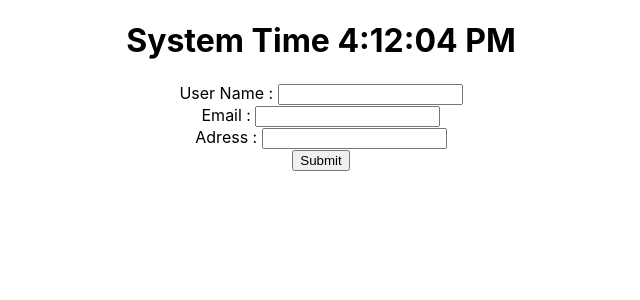
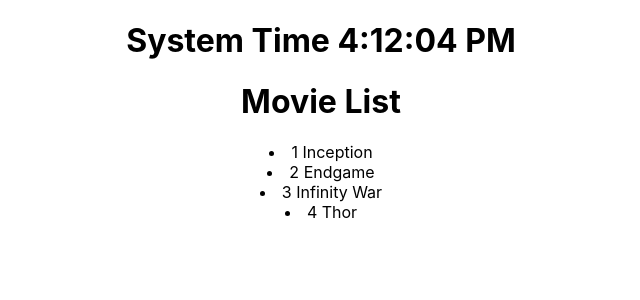
Before and after one commit to kalam714/react-basic, a React (Create React App) app: page / in a window 1280 px wide. Shown: the top 300 px of the page, without its empty margins (319-959 px from the left). Built offline with nearby package versions, Linux system fonts and the light colour scheme.

Commit message:
form validation,error showing,select option,list

```diff
--- a/src/App.js
+++ b/src/App.js
@@ -34,11 +34,18 @@ import './App.css';
 
 // export default App;
  class App extends React.Component{
-   state = {
-     username:'',
-     email:'',
-     adress:'',
-   }
+  //  state = {
+  //   //  username:'',
+  //   //  email:'',
+  //   //  adress:'',
+  //   email:'',
+  //   password:'',
+  //   error:'',
+  //   errorEmail:'',
+  //   errorPassword:'',
+  //   desc:'',
+  //   kdrama:''
+  //  }
   //  textGen = (e)=>{
   //    let value = e.target.value
   //    this.setState({text:value})
@@ -54,24 +61,50 @@ import './App.css';
   //   console.log(this.state.text)
   // }
 
-  textGen =(e)=>{
-    let val= e.target.name
-    let tarValue=e.target.value
-    this.setState({[val]:tarValue})
+  // textGen =(e)=>{
+  //   let val= e.target.name
+  //   let tarValue=e.target.value
+  //   this.setState({[val]:tarValue})
 
-  }
+  // } *multiple
+
+  // validate(){
+  //   if(!this.state.email>0 && !this.state.password>0){
+  //     this.setState({error:'Email and Password fields cannot be empty'})
+
+  //   } else if(!this.state.email >0){
+  //     this.setState({emailError:'Email field cannot be empty'})
+  //   }else if(!this.state.password >0){
+  //     this.setState({passwordError:'Password field cannot be empty'})
+  //   }else{
+  //     return true
+  //   }
+  // }
+
+  // formSubmit = (e)=>{
+  //   e.preventDefault()
+  //   if(this.validate()){
+  //     alert('login information matched with database')
+
+  //   }
+  // }
   render(){
+    const movies=['Inception','Endgame','Infinity War','Thor']
+    const names=movies.map((name,id)=>{
+      return <li>{id+1} {name}</li>
+    })
+
     return (
       <div className="App">
         <h1>System Time {new Date().toLocaleTimeString()}</h1>
         {/* <h4>{this.state.text}</h4> */}
         {/* <form onSubmit={this.textSubmit}> */}
 
-        <h5>{this.state.username}</h5>
+        {/* <h5>{this.state.username}</h5>
         <h5>{this.state.email}</h5>
 
-        <h5>{this.state.address}</h5>
-
+        <h5>{this.state.address}</h5> */}
+{/*
         <form>
         <div class='form-group'>
           <label>User Name : </label>
@@ -86,7 +119,39 @@ import './App.css';
            <button class='btn btn-primary' type='submit'>Submit</button>
 
         </div>
+        </form> */}
+
+{/* <h5>{this.state.email}</h5>
+<h5>{this.state.password}</h5> */}
+{/* <h2> Login System </h2>
+
+        <form onSubmit={this.formSubmit}>
+          <strong style={{color:'red'}}>{this.state.error}</strong><br></br>
+        <label>Email : </label>
+          <input type='email' name='email' onChange={(e)=>{this.setState({email:e.target.value})}}></input><br></br>
+              <strong style={{color:'red'}}>{this.state.emailError}</strong><br></br>
+          <label>password: </label>
+          <input type='password' name='password' onChange={(e)=>{this.setState({password:e.target.value})}}></input><br></br>
+          <strong style={{color:'red'}}>{this.state.passwordError}</strong><br></br>
+          <textarea onChange={(e)=>{this.setState({desc:e.target.value})}}></textarea><br></br>
+          <p>{this.state.desc}</p><br></br><br></br>
+          <select onChange={(e)=>{this.setState({kdrama:e.target.value})}}>
+            <option selected disabled>Select Your Fav Kdrama</option>
+            <option value='Mouse 2021'>Mouse 2021</option>
+            <option value='Whats wrong with secretary kim'>What's Wrong with secretary Kim</option>
+            <option value='Its ok to not to be okey'>Its ok to not to be okey</option>
+
+          </select><br></br>
+          <h3>My fav kdrama is : {this.state.kdrama}</h3>
+
+            <button type='submit' class='btn btn-success'>Submit</button>
         </form>
+         */}
+         <div>
+           <h1>Movie List</h1>
+           {names}
+
+         </div>
         </div>
     )
   }
```
